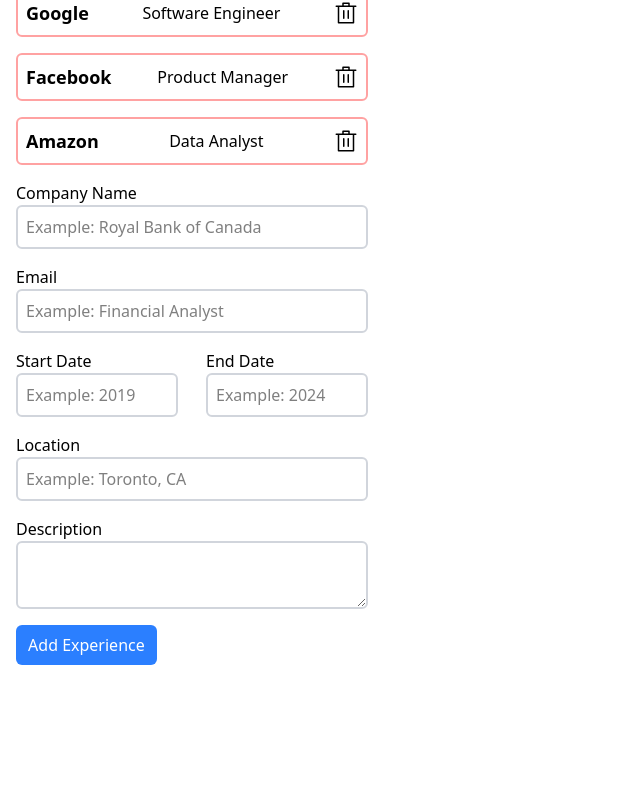
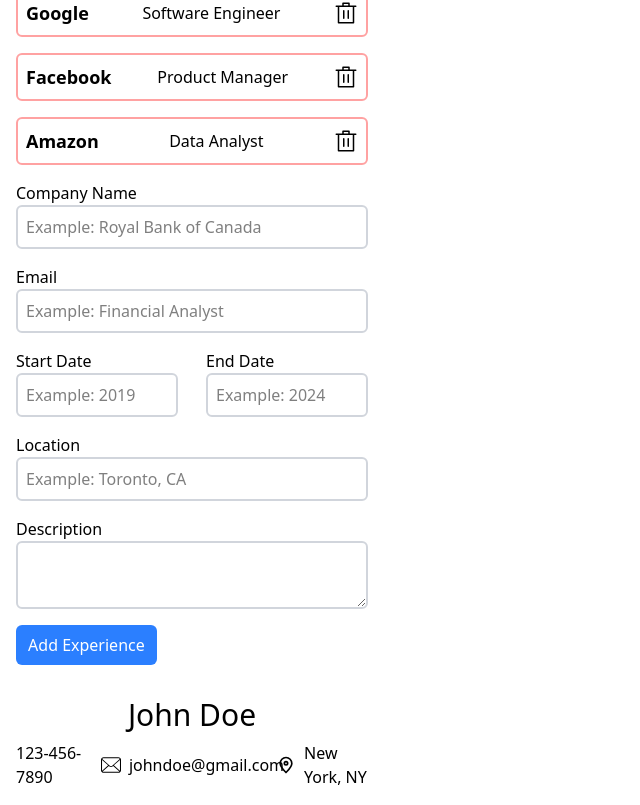
Before and after one commit to AndrewC145/CV-Application, a React (Vite) app: page / in a window 1280 px wide. Shown: the part 1035-1840 px from the top of the page, without its empty margins (0-640 px from the left). Before the commit the page ends 1716 px from the top, so only its background shows below. Built offline with nearby package versions, Linux system fonts and the light colour scheme.

Commit message:
Finished Personal Section for Resume

```diff
--- a/src/App.jsx
+++ b/src/App.jsx
@@ -3,6 +3,7 @@
 import PersonalInfo from "./components/PersonalInfo";
 import Education from "./components/Education";
 import Experience from "./components/Experience";
+import PersonalSection from "./components/PersonalSection";
 
 function App() {
   const [personalInfo, setPersonalInfo] = useState({
@@ -58,6 +59,7 @@
       <PersonalInfo personalInfo={personalInfo} handlePersonalInfo={setPersonalInfo} />
       <Education educationInfo={educations} handleEducationInfo={setEducations} />
       <Experience experienceInfo={experiences} handleExperienceInfo={setExperiences} />
+      <PersonalSection personalInformation={personalInfo} />
     </div>
   );
 }
--- /dev/null
+++ b/src/components/PersonalSection.jsx
@@ -0,0 +1,23 @@
+import emailIcon from "../svg/email.svg";
+import locationIcon from "../svg/location.svg";
+
+function PersonalSection({ personalInformation }) {
+  return (
+    <div className="flex flex-col items-center gap-2 p-4 md:w-[35%] lg:w-[30%]">
+      <h1 className="text-3xl">{personalInformation.name}</h1>
+      <div className="flex gap-3">
+        <p>{personalInformation.phone}</p>
+        <p className="flex items-center gap-2">
+          <img className="size-5" src={emailIcon}></img>
+          {personalInformation.email}
+        </p>
+        <p className="flex items-center gap-2">
+          <img className="size-5" src={locationIcon}></img>
+          {personalInformation.location}
+        </p>
+      </div>
+    </div>
+  );
+}
+
+export default PersonalSection;
```
Also changed, not shown: src/svg/location.svg (added).
